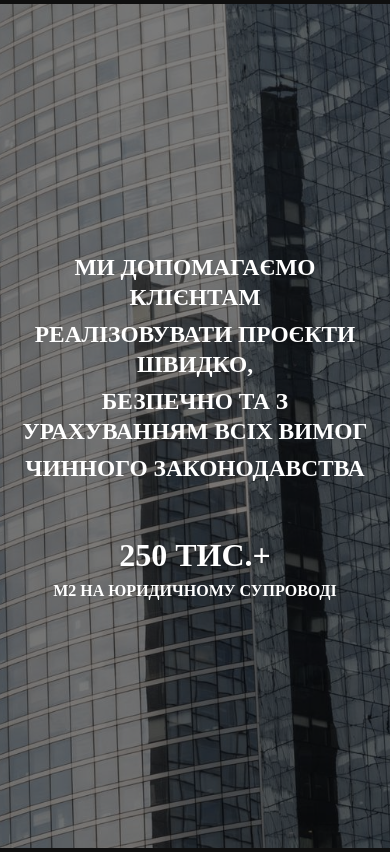
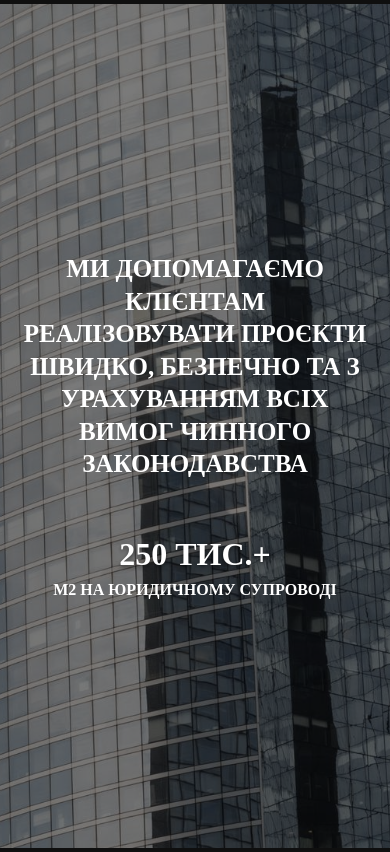
Before and after one commit to OleksandrNykoliak/websitepbc, a Django app: page / in a window 390 px wide. Shown: the part 2345-3197 px from the top of the page. Run offline with Django 5.2, Linux system fonts and the light colour scheme; some web fonts are replaced.

Commit message:
upd
Signed-off-by: Oleksandr Nykoliak <oleksandrn@sapling-inc.com>

```diff
--- a/project_core/settings.py
+++ b/project_core/settings.py
@@ -23,7 +23,7 @@ BASE_DIR = Path(__file__).resolve().parent.parent
 SECRET_KEY = 'django-insecure-_!6z@0zx0+r@f!s8#9zqp-(y-ac_ni6)85e5h4r-vo6k1npbas'
 
 # SECURITY WARNING: don't run with debug turned on in production!
-DEBUG = False
+DEBUG = True
 
 ALLOWED_HOSTS = ['*']
 import os
--- a/templates/4aboutspecific.html
+++ b/templates/4aboutspecific.html
@@ -144,7 +144,7 @@
             }
 
             .main-heading {
-                font-size: clamp(20px, 6vw, 32px);
+                font-size: clamp(21px, 6vw, 33px);
                 line-height: 1.3;
                 margin-bottom: clamp(30px, 8vw, 50px);
             }
@@ -275,29 +275,40 @@
             }
         }
 
-        /* Підтримка високих екранів */
         @media (min-width: 769px) and (min-height: 1000px) {
             .hero-section-specific {
                 height: 80vh;
             }
         }
 
-        /* Поліпшення читабельності на яскравих фонах */
         @media (max-width: 768px) {
             .hero-section-specific::before {
                 background-color: rgba(0, 0, 0, 0.5);
             }
         }
+
+        @media (max-width: 768px) {
+        .main-heading {
+            font-size: clamp(25px, 6vw, 37px);
+            line-height: 1.3;
+            margin-bottom: clamp(30px, 8vw, 50px);
+            text-align: center;
+        }
+
+            .main-heading div {
+                margin-bottom: 8px;
+            }
+}
     </style>
 </head>
 <body>
     <section class="hero-section-specific">
         <div class="hero-content-specific">
             <div class="main-heading">
-                <div>МИ ДОПОМАГАЄМО КЛІЄНТАМ</div>
-                <div>РЕАЛІЗОВУВАТИ ПРОЄКТИ ШВИДКО,</div>
-                <div>БЕЗПЕЧНО ТА З УРАХУВАННЯМ ВСІХ ВИМОГ</div>
-                <div>ЧИННОГО ЗАКОНОДАВСТВА</div>
+                <div>МИ ДОПОМАГАЄМО КЛІЄНТАМ
+                РЕАЛІЗОВУВАТИ ПРОЄКТИ ШВИДКО,
+                БЕЗПЕЧНО ТА З УРАХУВАННЯМ ВСІХ ВИМОГ
+                ЧИННОГО ЗАКОНОДАВСТВА</div>
             </div>
 
             <div class="metric-block">
--- a/templates/7customers.html
+++ b/templates/7customers.html
@@ -149,7 +149,7 @@
             }
 
             .clients-heading {
-                font-size: clamp(24px, 6vw, 36px);
+                font-size: clamp(25px, 6vw, 37px);
                 line-height: 1.3;
                 text-align: center;
             }
@@ -211,7 +211,6 @@
                 }
             }
         }
-
 /* Додаткова оптимізація для дуже малих екранів */
 @media (max-width: 480px) {
     .clients-section {
@@ -241,7 +240,6 @@
     }
 }
 
-        /* Горизонтальна орієнтація на мобільних */
 @media (max-width: 768px) and (max-height: 500px) {
     .clients-section {
         min-height: auto;
@@ -267,7 +265,6 @@
     }
 }
 
-        /* Планшетна версія (769px - 1024px) - мінімальні зміни */
 @media (min-width: 769px) and (max-width: 1024px) {
     .clients-heading-box {
         width: 90%;
@@ -280,7 +277,15 @@
     }
 }
 
-        /* Адаптивність для великих екранів */
+@media (max-width: 768px) {
+    .main-heading {
+        font-size: clamp(25px, 6vw, 37px); /* уніфікував з clients-heading */
+        line-height: 1.3;
+        margin-bottom: clamp(30px, 8vw, 50px);
+        text-align: center;
+    }
+}
+
 @media (max-width: 1400px) {
     .clients-heading-box {
         width: 90%;
@@ -288,10 +293,14 @@
     }
 
     .clients-heading {
-                font-size: 42px;
-                line-height: 55px;
+        font-size: clamp(25px, 6vw, 37px);
+        line-height: 1.3;
+        margin-bottom: clamp(30px, 8vw, 50px);
+        text-align: center;
     }
 }
+
+
     </style>
 </head>
 <body>
```
Lines whose indentation alone changed are shown as unchanged.
